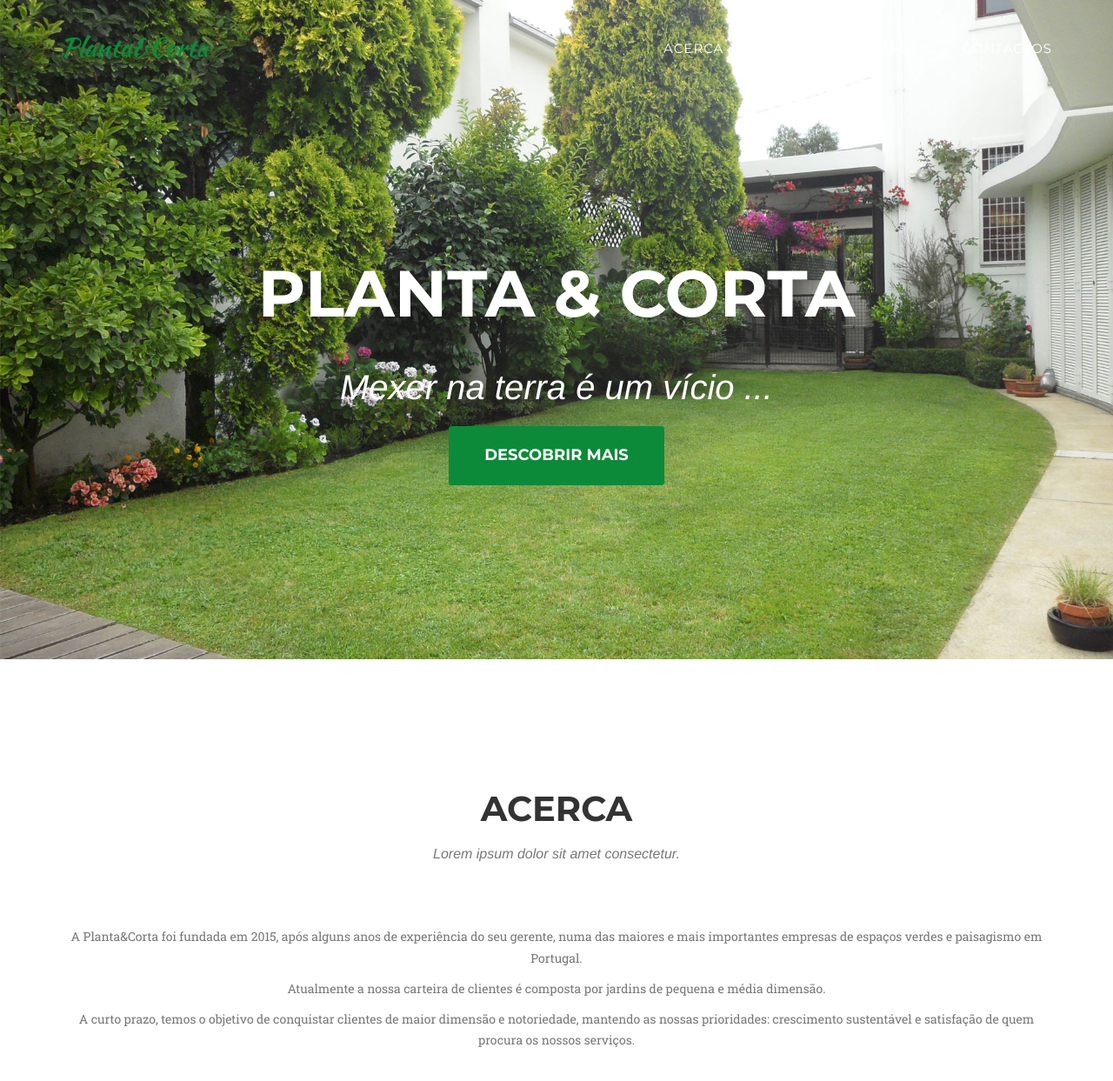
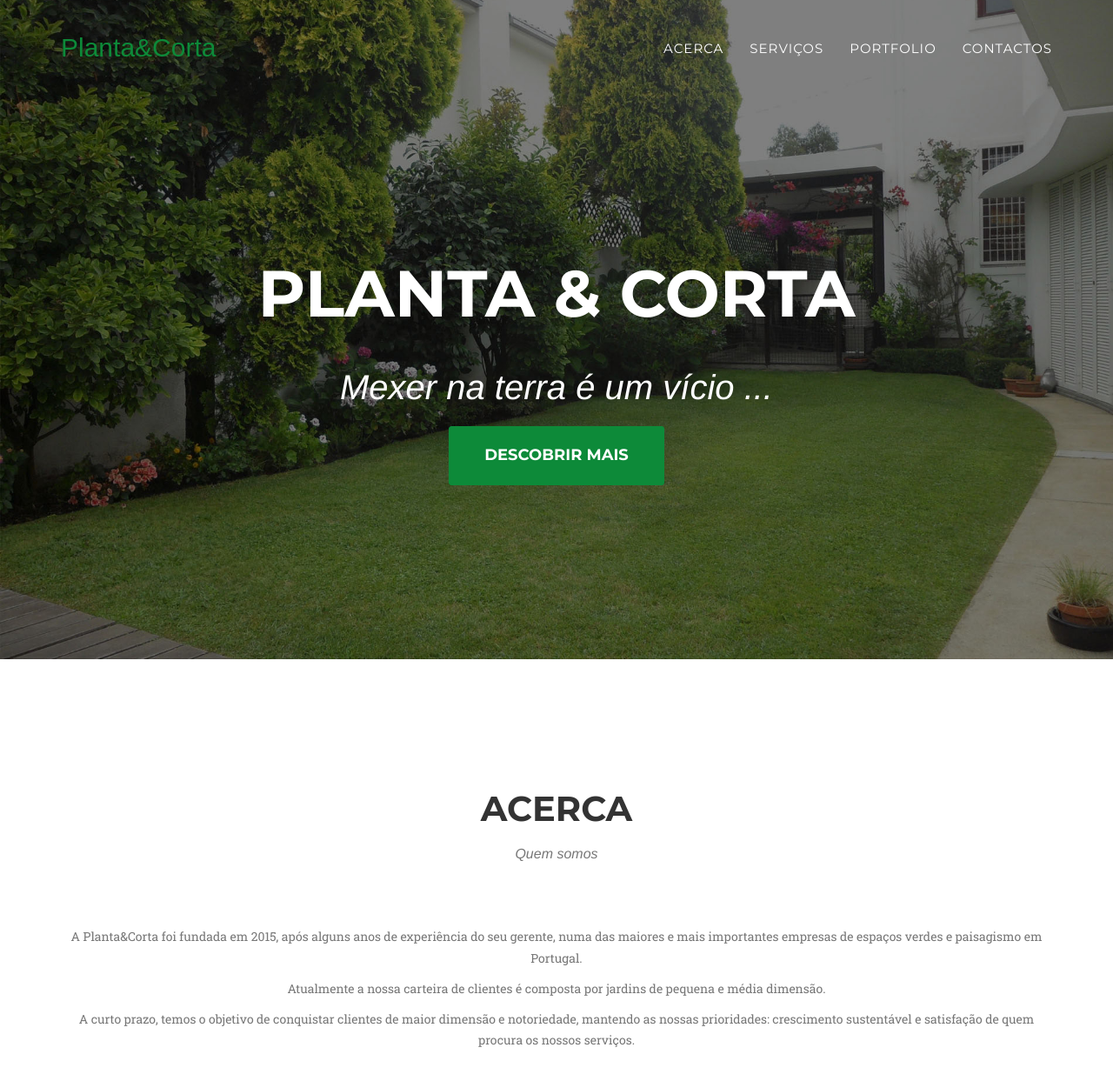
Before and after one commit to ricardosousa10101989/ricardosousa10101989, a Jekyll site: the page built from index.html, in a window 1280 px wide and 1400 px high. Shown: the top 1243 px of the window at 87% size. Built offline with Jekyll 4.4.1, drawn with Linux system fonts in a browser that asks for light colours; some web fonts are replaced; some of the changed text lies outside the part shown.

Commit message:
site update

```diff
--- a/_config.yml
+++ b/_config.yml
@@ -4,7 +4,7 @@
 # Site settings
 title: Planta&Corta
 email: j.pedro.barbosa@hotmail.com
-description: "Planta & Corta> Arquitetura paisagistica e construção e manutenção de jardins."
+description: "Planta & Corta: Arquitetura paisagistica e construção e manutenção de jardins."
 
 # Color settings (hex-codes without the leading hash-tag)
 color:
--- a/_includes/about.html
+++ b/_includes/about.html
@@ -4,7 +4,7 @@
             <div class="row">
                 <div class="col-lg-12 text-center">
                     <h2 class="section-heading">Acerca</h2>
-                    <h3 class="section-subheading text-muted">Lorem ipsum dolor sit amet consectetur.</h3>
+                    <h3 class="section-subheading text-muted">Quem somos</h3>
                     <p class="text-muted">A Planta&Corta foi fundada em 2015, após alguns anos de experiência do seu gerente, numa das maiores e mais importantes empresas de espaços verdes e paisagismo em Portugal.</p>
                     <p class="text-muted">Atualmente a nossa carteira de clientes é composta por jardins de pequena e média dimensão. </p>
 
--- a/_includes/contact.html
+++ b/_includes/contact.html
@@ -2,11 +2,13 @@
         <div class="container">
             <div class="row">
                 <div class="col-lg-12 text-center">
-                    <h2 class="section-heading">Contact Us</h2>
+                    <h2 class="section-heading">Contactos</h2>
                     <h3 class="section-subheading text-muted">Lorem ipsum dolor sit amet consectetur.</h3>
+                    <a  class="contacts-url" href="tel:+351917417873"> +351 917 417 873 </a> <br />
+                    <a  class="contacts-url" href="mailto:geral@plantaecorta.pt"> geral@plantaecorta.pt </a>
                 </div>
             </div>
-            <div class="row">
+            <!--<div class="row">
                 <div class="col-lg-12">
                     <form name="sentMessage" id="contactForm" novalidate>
                         <div class="row">
@@ -38,6 +40,6 @@
                         </div>
                     </form>
                 </div>
-            </div>
+            </div>-->
         </div>
     </section>
--- a/_includes/head.html
+++ b/_includes/head.html
@@ -12,6 +12,7 @@
 
     <!-- Custom Fonts -->
     <link rel="stylesheet" href="{{ "/css/font-awesome/css/font-awesome.min.css" | prepend: site.baseurl }}">
+    <link rel="stylesheet" href="{{ "/css/font-awesome/css/tp.css" | prepend: site.baseurl }}">
     <link href="http://fonts.googleapis.com/css?family=Montserrat:400,700" rel="stylesheet" type="text/css">
     <link href='http://fonts.googleapis.com/css?family=Kaushan+Script' rel='stylesheet' type='text/css'>
     <link href="http://fonts.googleapis.com/css?family=Lato:400,700,400italic,700italic" rel="stylesheet" type="text/css">
--- /dev/null
+++ b/css/font-awesome/css/tp.css
@@ -0,0 +1,8 @@
+@font-face {
+    font-family:"AgencyFBRegular";
+    src: url('../fonts/trajanpro.ttf') /* EOT file for IE */
+}
+@font-face {
+    font-family:"AgencyFBRegular";
+    src: url('../fonts/trajanpro.ttf') /* TTF file for CSS3 browsers */
+}
```
Also changed, not shown: _includes/css/agency.css (+8 -10 lines), css/font-awesome/fonts/trajanpro.ttf (added), img/header-bg.jpg.
